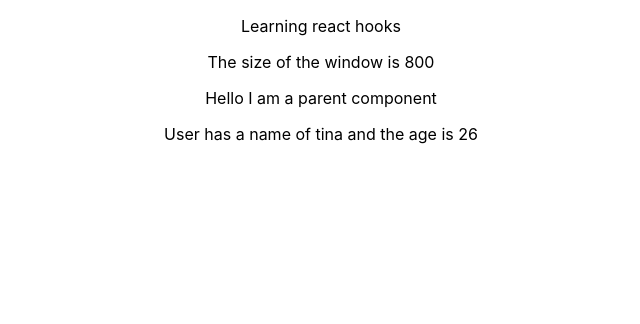
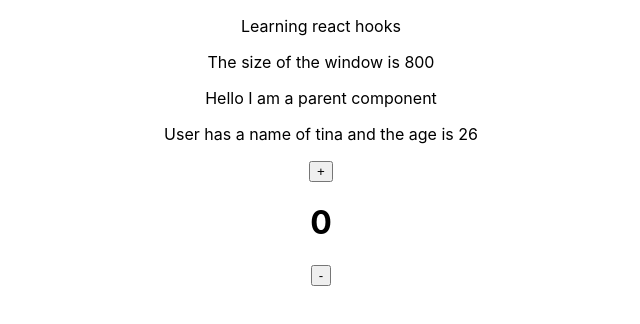
Before and after one commit to shalini47ch/react-hooks-practice, a React (Create React App) app: page / in a window 1280 px wide. Shown: the top 324 px of the page, without its empty margins (319-959 px from the left). Built offline with nearby package versions, Linux system fonts and the light colour scheme.

Commit message:
usereducer added

```diff
--- a/src/App.js
+++ b/src/App.js
@@ -4,6 +4,7 @@ import Parent from './components/Parent';
 import ClearUp from './components/useeffect/clearup';
 // import UseEffect from './components/useeffect/useeffect';
 // import UseState from './components/usestate/usestate';
+import UseReducerHook from './components/usereducer/usereducer';
 
 function App() {
   return (
@@ -13,6 +14,7 @@ function App() {
      {/* <UseEffect/> */}
      <ClearUp/>
      <Parent/>
+     <UseReducerHook/>
 
     </div>
   );
--- /dev/null
+++ b/src/components/usereducer/reducer.jsx
@@ -0,0 +1,12 @@
+const reducer = (state, action) => {
+  if (action.type === "INC") {
+    return (state = state + 1);
+  }
+  if (action.type === "DEC") {
+    let newval = 0;
+    state >= 1 ? (newval = state - 1) : (newval = 0);
+    return newval;
+  }
+  return state;
+};
+export default reducer;
--- /dev/null
+++ b/src/components/usereducer/usereducer.jsx
@@ -0,0 +1,16 @@
+import {useReducer} from "react"
+import reducer from "./reducer";
+
+
+let initialVal=0;
+const UseReducerHook=()=>{
+    const [count,dispatch]=useReducer(reducer,initialVal)
+    return (
+        <div>
+            <button onClick={()=>dispatch({type:"INC"})}>+</button>
+            <h1>{count}</h1>
+            <button onClick={()=>dispatch({type:"DEC"})}>-</button>
+        </div>
+    )
+}
+export default UseReducerHook
```
